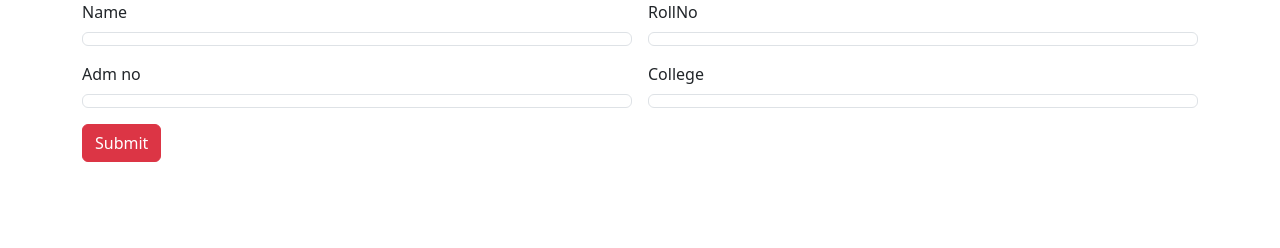
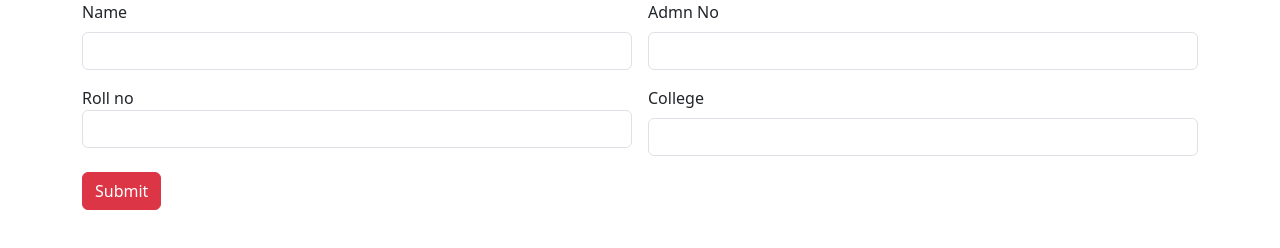
Before and after one commit to Jafnak/StudentFormApp, a plain HTML site: page index.html in a window 1280 px wide. Drawn offline with nearby package versions, Linux system fonts and the light colour scheme.

Commit message:
Simple Form commited

```diff
--- a/index.html
+++ b/index.html
@@ -11,24 +11,24 @@
 
 <body>
     <div class="container">
-        <div class="row g-3">
+        <div class="row ">
             <div class="col col-12 col-sm-12 col-md-12 col-lg col-xl-12 col-xxl-12">
                 <div class="row g-3">
                     <div class="col col-12 col-sm-6 col-md-6 col-lg-6 col-xl-6 col-xxl-6">
-                        <div class="label form-label">Name</div>
-                        <div class="input form-control"></div>
+                        <label for="" class="form-label">Name</label>
+                        <input type="text" class="form-control">
                     </div>
                     <div class="col col-12 col-sm-6 col-md-6 col-lg-6 col-xl-6 col-xxl-6">
-                        <div class="label form-label">RollNo</div>
-                        <div class="input form-control"></div>
+                        <label for="" class="form-label">Admn No</label>
+                        <input type="text" class="form-control">
                     </div>
                     <div class="col col-12 col-sm-6 col-md-6 col-lg-6 col-xl-6 col-xxl-6">
-                        <div class="label form-label">Adm no</div>
-                        <div class="input form-control"></div>
+                        <label for="" class="label-form">Roll no</label>
+                        <input type="text" class="form-control">
                     </div>
                     <div class="col col-12 col-sm-6 col-md-6 col-lg-6 col-xl-6 col-xxl-6">
-                        <div class="label form-label">College</div>
-                        <div class="input form-control"></div>
+                        <label for="" class="form-label">College</label>
+                        <input type="text" class="form-control">
                     </div>
                     <div class="col col-12 col-sm-6 col-md-6 col-lg-6 col-xl-6 col-xxl-6">
 
```
